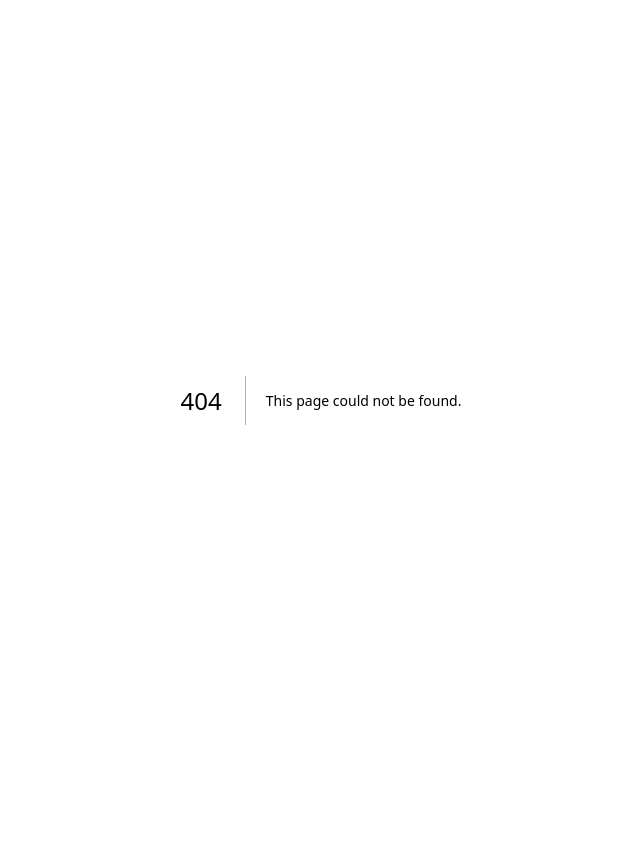
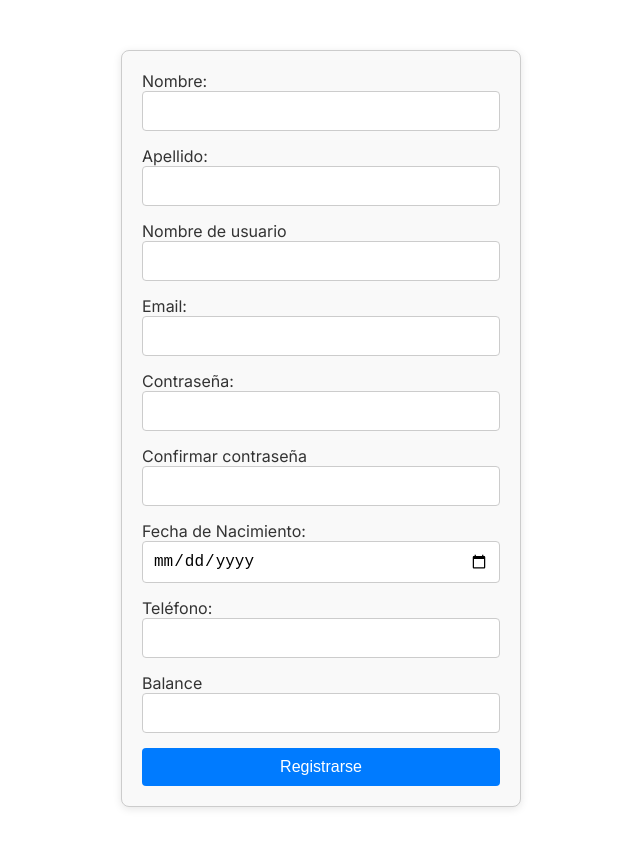
Before and after one commit to No-Country-simulation/c21-03-ft-node-react, a Next.js app in the folder frontend/: page /create-account in a window 1280 px wide. Before the commit this address had no page. Shown: the top 848 px of the page, without its empty margins (319-959 px from the left). Before the commit the page ends 800 px from the top, so only its background shows below. Built offline with nearby package versions, Linux system fonts and the light colour scheme.

Commit message:
feat: Add new folder containing the page for each path using the FormUser component depending on whether it is for registration or login

```diff
--- /dev/null
+++ b/frontend/src/app/(auth)/create-account/page.tsx
@@ -0,0 +1,7 @@
+import FormUser from "../../components/FormUser"
+
+const SignUp = () => {
+  return <FormUser formType="sign-up" />
+}
+
+export default SignUp
--- /dev/null
+++ b/frontend/src/app/(auth)/login/page.tsx
@@ -0,0 +1,7 @@
+import FormUser from "../../components/FormUser"
+
+const SignIn = () => {
+  return <FormUser formType="sign-in" />
+}
+
+export default SignIn
```
